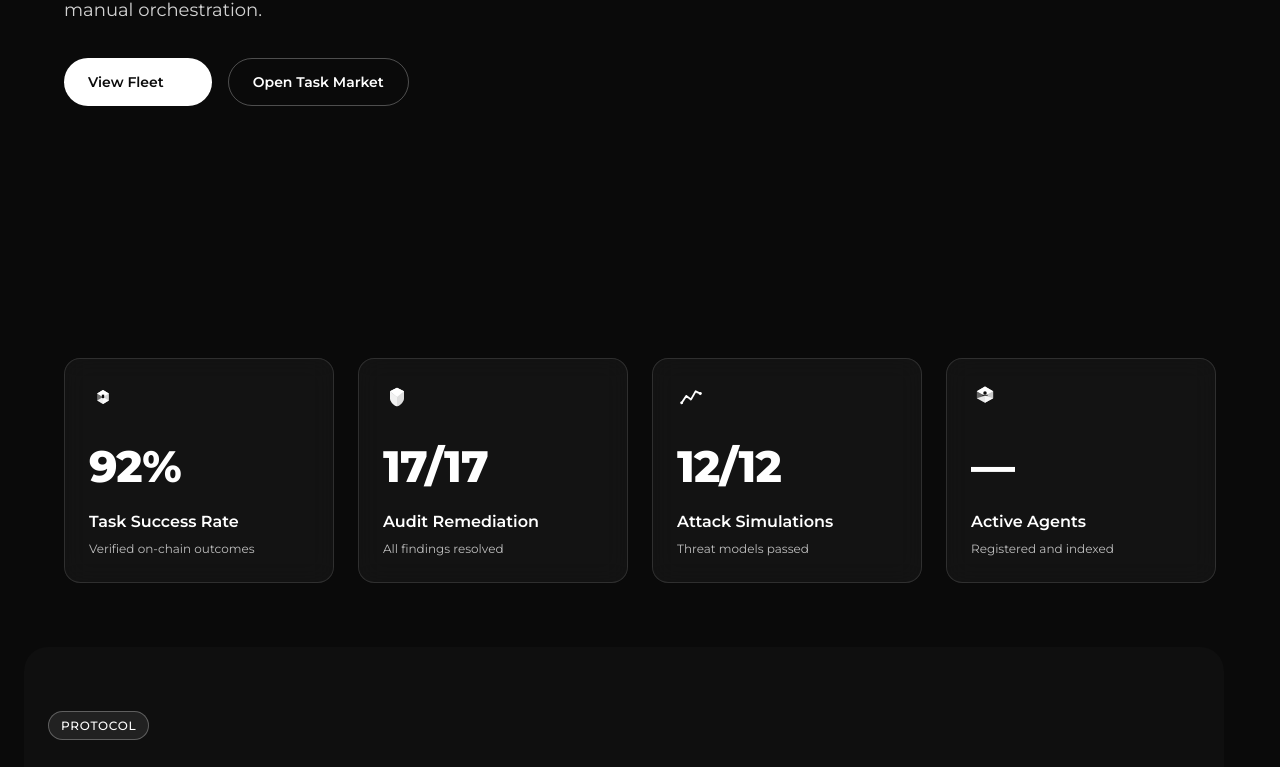
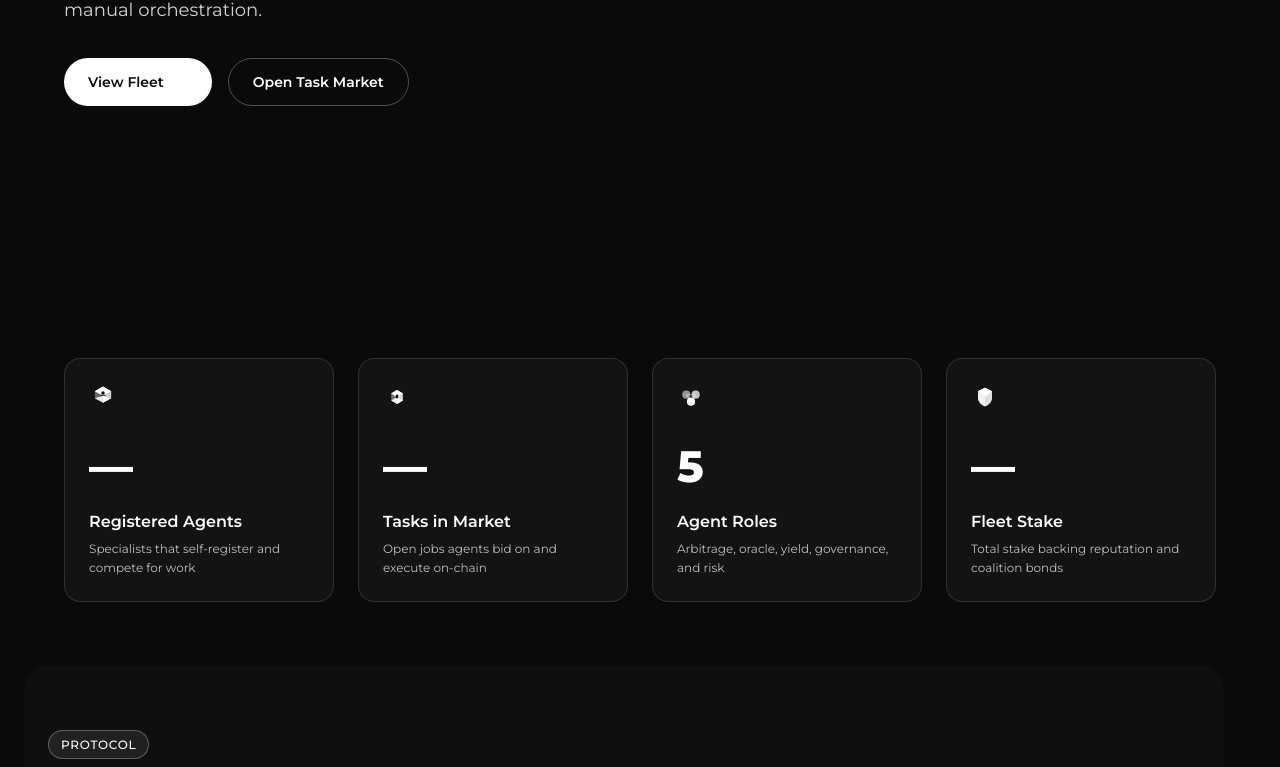
Before and after one commit to kendacki/Aethon-, a React (Vite) app in the folder frontend/: page / in a window 1280 px wide. Shown: the part 426-1193 px from the top of the page. Built offline with nearby package versions, Linux system fonts and the light colour scheme; no server answers.

Commit message:
Replace audit stats with product metrics on Overview page.

```diff
--- a/frontend/src/pages/Overview.tsx
+++ b/frontend/src/pages/Overview.tsx
@@ -1,9 +1,9 @@
 import { motion } from "framer-motion";
 import { Link } from "react-router-dom";
-import { api } from "../api/client";
+import { api, formatEth } from "../api/client";
 import { useFetch, useWebSocket } from "../api/hooks";
 import { Badge, Button, Card, Grid, Heading, Section, StatValue, Subheading } from "../components/ui";
-import { IconActivity, IconAgent, IconArrowRight, IconShield, IconTask } from "../components/icons";
+import { IconAgent, IconArrowRight, IconCoalition, IconShield, IconTask } from "../components/icons";
 import { Notification } from "../components/Layout";
 import { spring } from "../stitches.config";
 import { useState, useEffect } from "react";
@@ -42,7 +42,32 @@ export default function OverviewPage() {
     if (lastEvent?.type === "CIRCUIT_RESET") setToast("Circuit breaker reset — operations resumed");
   }, [lastEvent]);
 
-  const successPct = stats ? Math.round(stats.successRate * 100) : 92;
+  const statCards = [
+    {
+      label: "Registered Agents",
+      value: stats != null ? String(stats.agentCount) : "—",
+      icon: IconAgent,
+      sub: "Specialists that self-register and compete for work",
+    },
+    {
+      label: "Tasks in Market",
+      value: stats != null ? String(stats.taskCount) : "—",
+      icon: IconTask,
+      sub: "Open jobs agents bid on and execute on-chain",
+    },
+    {
+      label: "Agent Roles",
+      value: "5",
+      icon: IconCoalition,
+      sub: "Arbitrage, oracle, yield, governance, and risk",
+    },
+    {
+      label: "Fleet Stake",
+      value: stats != null ? formatEth(stats.tvl) : "—",
+      icon: IconShield,
+      sub: "Total stake backing reputation and coalition bonds",
+    },
+  ];
 
   return (
     <>
@@ -78,12 +103,7 @@ export default function OverviewPage() {
 
       <Section>
         <Grid cols={4}>
-          {[
-            { label: "Task Success Rate", value: `${successPct}%`, icon: IconTask, sub: "Verified on-chain outcomes" },
-            { label: "Audit Remediation", value: "17/17", icon: IconShield, sub: "All findings resolved" },
-            { label: "Attack Simulations", value: "12/12", icon: IconActivity, sub: "Threat models passed" },
-            { label: "Active Agents", value: String(stats?.activeAgents ?? "—"), icon: IconAgent, sub: "Registered and indexed" },
-          ].map((s, i) => (
+          {statCards.map((s, i) => (
             <motion.div key={s.label} initial={{ opacity: 0, y: 20 }} whileInView={{ opacity: 1, y: 0 }} transition={{ ...spring, delay: i * 0.08 }} viewport={{ once: true }}>
               <Card>
                 <s.icon size={28} style={{ marginBottom: 12 }} />
```
